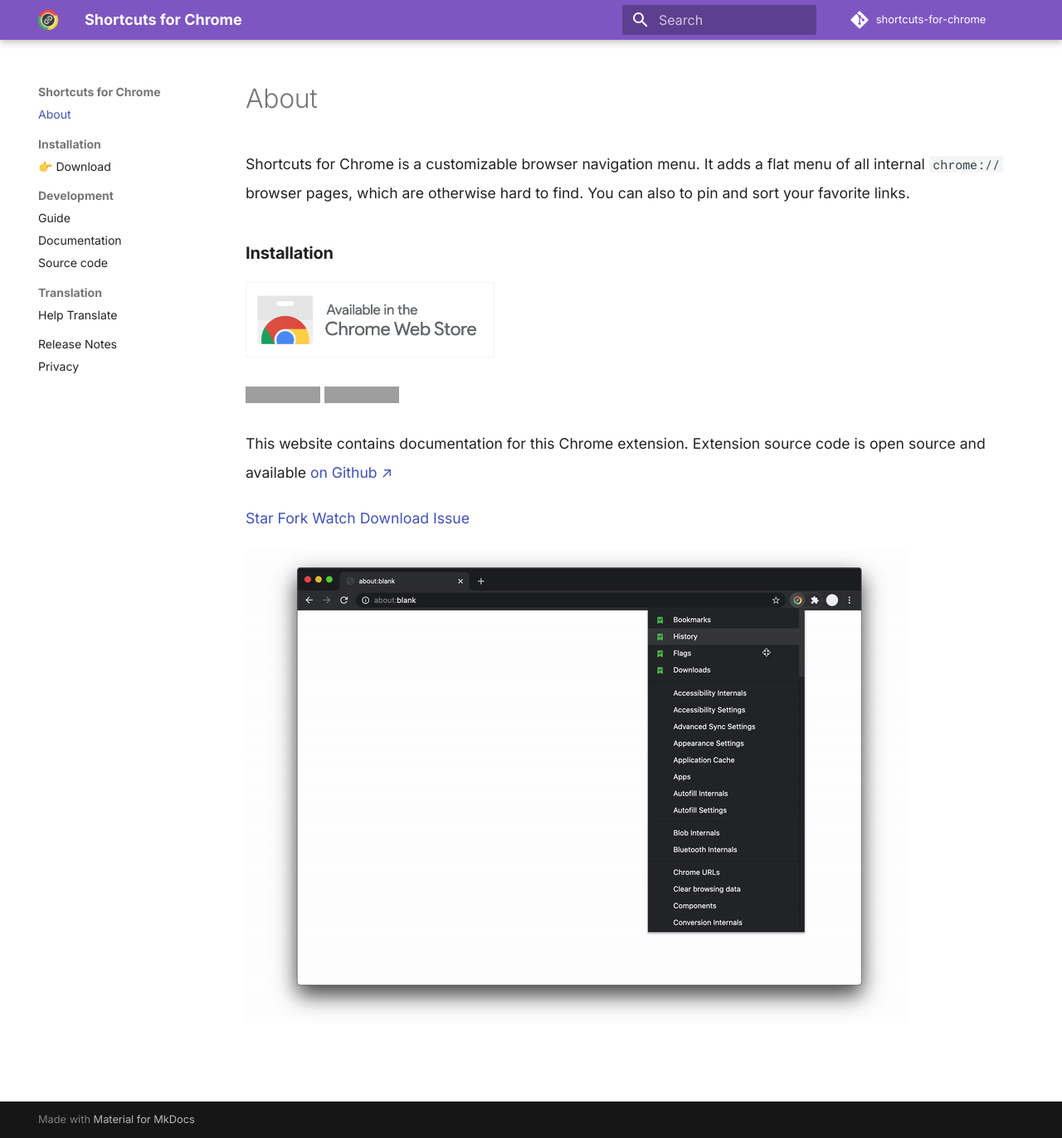
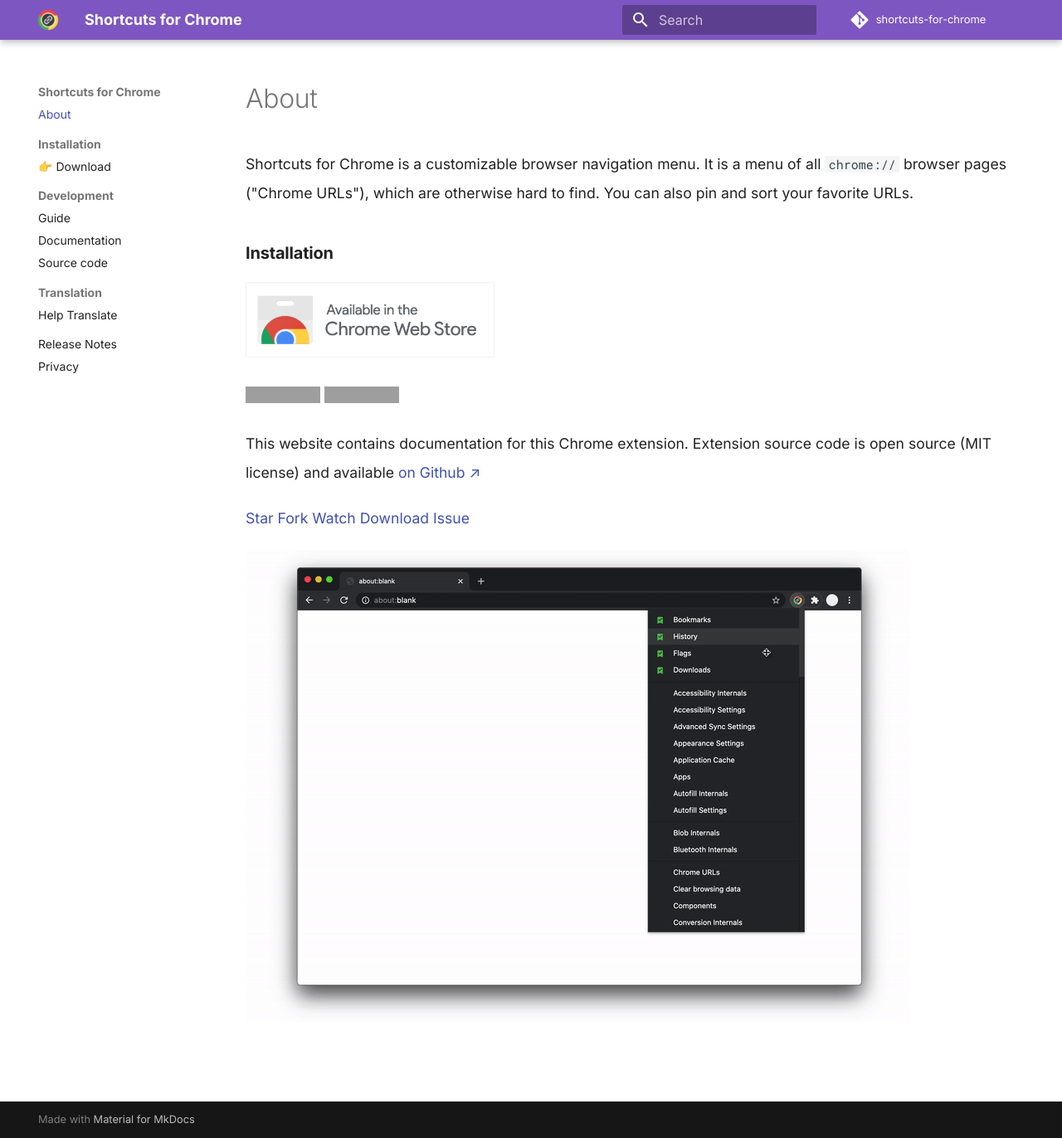
Before and after one commit to MobileFirstLLC/shortcuts-for-chrome, an MkDocs documentation site: the page built from docs/index.md, in a window 1280 px wide and 1372 px high. Shown: the whole window at 83% size. Built offline with MkDocs 1.6.1 and Material for MkDocs 9.7.7, drawn with Linux system fonts in a browser that asks for light colours; comment, search, counter and statistics services are not loaded; grey boxes are pictures that could not be loaded.

Commit message:
docs: update readme

```diff
--- a/docs/index.md
+++ b/docs/index.md
@@ -1,5 +1,5 @@
-Shortcuts for Chrome is a customizable browser navigation menu. It adds a flat menu of all internal `chrome://` browser
-pages, which are otherwise hard to find. You can also to pin and sort your favorite links.
+Shortcuts for Chrome is a customizable browser navigation menu. It is a menu of all `chrome://` browser
+pages ("Chrome URLs"), which are otherwise hard to find. You can also pin and sort your favorite URLs.
 
 ### **Installation**
 
@@ -8,7 +8,7 @@
 [!["users"][user_shield]][cws]  [!["rating"][rate_shield]][cws]
 
 This website contains documentation for this Chrome extension.
-Extension source code is open source and available [on Github ↗][gh]
+Extension source code is open source (MIT license) and available [on Github ↗][gh]
 
 [//]: # (github buttons)
 <a class="github-button"
```
Also changed, not shown: .github/README.md.
